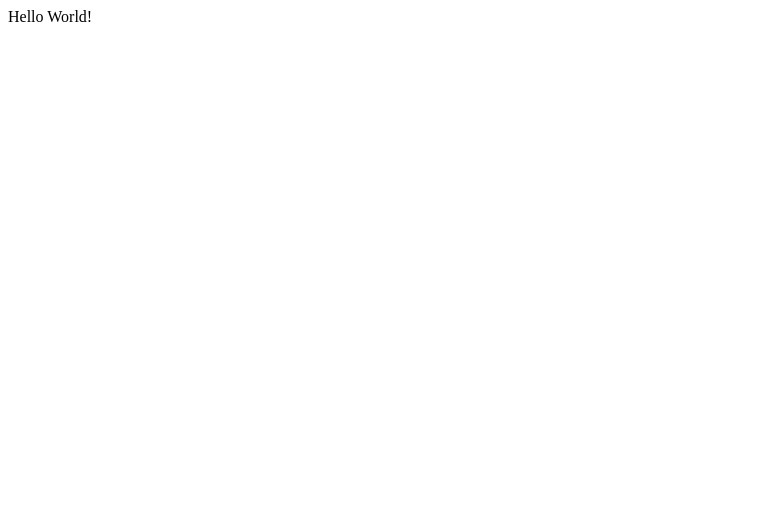
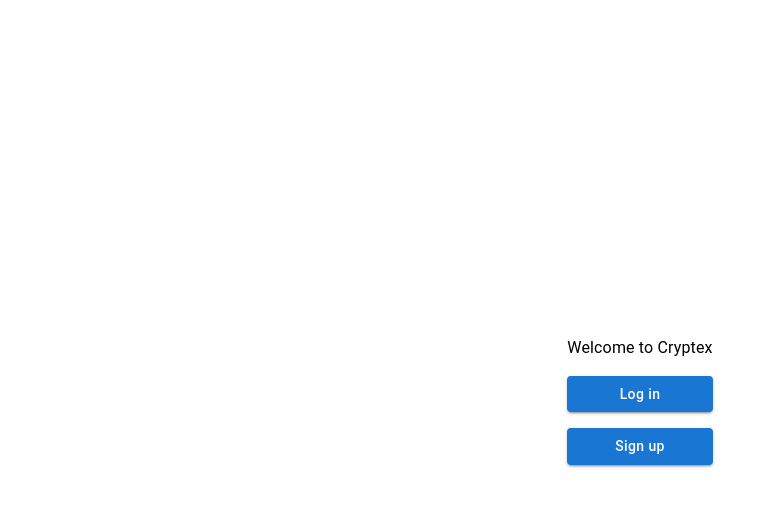
Before and after one commit to nureMaxDerkach/cryptex-ui, a React (Vite) app: page / in a window 1280 px wide. Shown: the top 506 px of the page, without its empty margins (0-769 px from the left). Built offline with nearby package versions, Linux system fonts and the light colour scheme.

Commit message:
#3 Configured React Router Dom

```diff
--- a/src/App.tsx
+++ b/src/App.tsx
@@ -1,10 +1,7 @@
+import AppRoutes from "./routes/AppRoutes.tsx";
+
 function App() {
-
-  return (
-    <>
-        Hello World!
-    </>
-  )
+    return <AppRoutes/>
 }
 
 export default App
--- a/src/index.css
+++ b/src/index.css
@@ -0,0 +1,5 @@
+html, body, #root {
+    margin: 0;
+    padding: 0;
+    height: 100%;
+}
--- /dev/null
+++ b/src/pages/LoginPage.tsx
@@ -0,0 +1,7 @@
+export default function LoginPage() {
+    return (
+        <>
+            Login
+        </>
+    )
+}
--- /dev/null
+++ b/src/pages/WelcomePage.tsx
@@ -0,0 +1,26 @@
+import {Box, Button, Typography} from "@mui/material";
+import {useNavigate} from "react-router-dom";
+
+export default function WelcomePage() {
+    const navigate = useNavigate();
+
+    return (
+        <>
+            <Box style={{display: 'flex', width: '100%', height: '100%', justifyContent: 'center', alignItems: 'center'}}>
+                <Box display="flex" flexDirection="column" gap='16px'>
+                    <Typography>
+                        Welcome to Cryptex
+                    </Typography>
+                    <Box display="flex" flexDirection="column" gap='16px'>
+                        <Button variant="contained" style={{ textTransform: 'none' }} onClick={() => navigate('/login')}>
+                            Log in
+                        </Button>
+                        <Button variant="contained" style={{ textTransform: 'none' }}>
+                            Sign up
+                        </Button>
+                    </Box>
+                </Box>
+            </Box>
+        </>
+    )
+}
--- /dev/null
+++ b/src/routes/AppRoutes.tsx
@@ -0,0 +1,14 @@
+import {BrowserRouter, Route, Routes} from "react-router-dom";
+import WelcomePage from "../pages/WelcomePage.tsx";
+import LoginPage from "../pages/LoginPage.tsx";
+
+export default function AppRoutes() {
+    return (
+        <BrowserRouter>
+            <Routes>
+                <Route path="/" element={<WelcomePage />} />
+                <Route path="/login" element={<LoginPage />} />
+            </Routes>
+        </BrowserRouter>
+    )
+}
```
